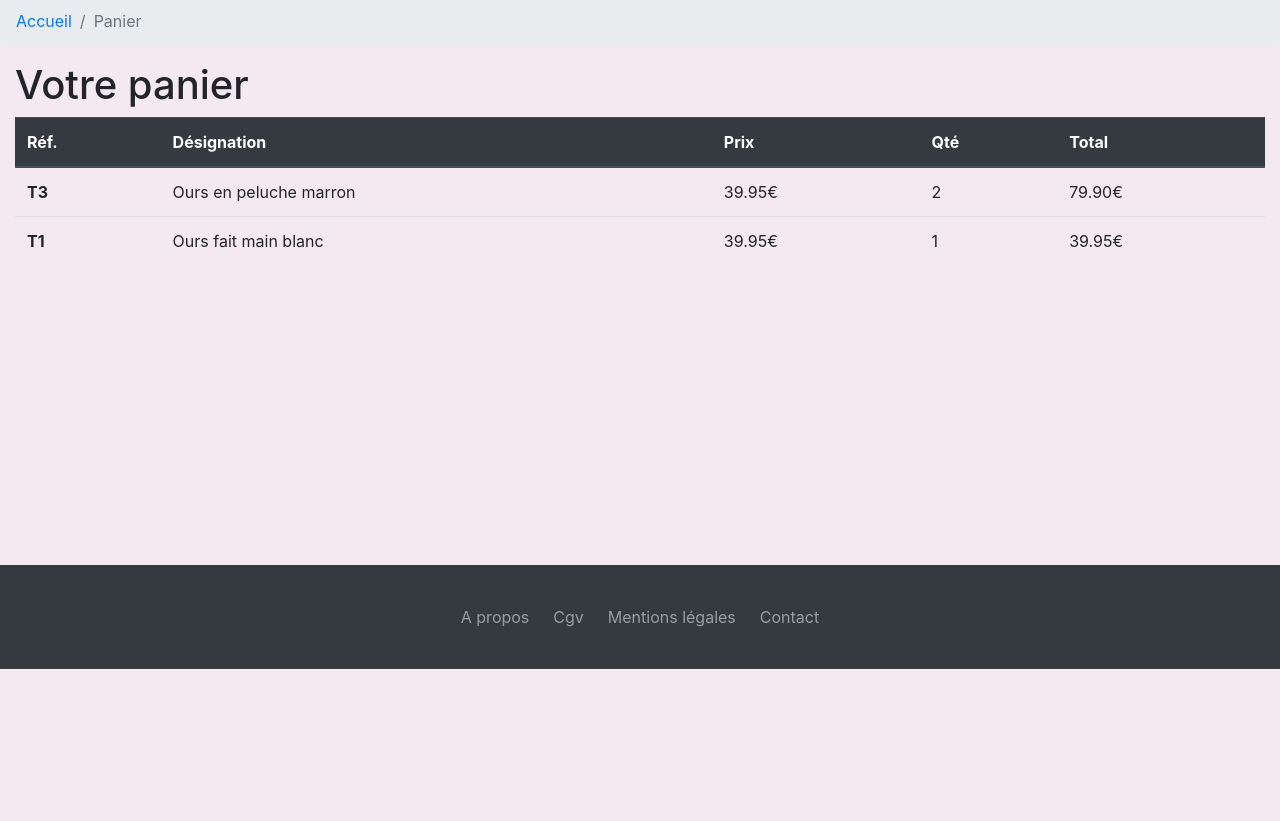
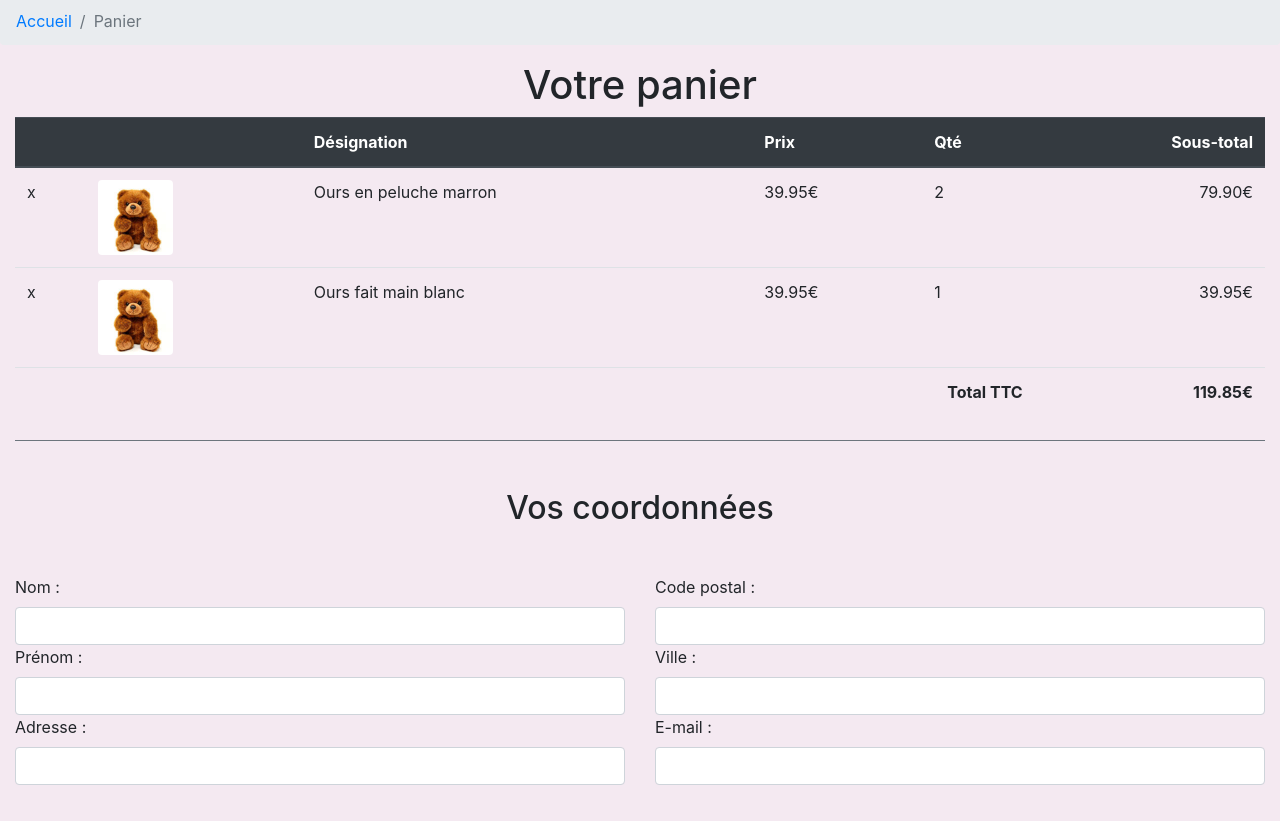
Before and after one commit to Blacktrend/DidierAzibert_5_30032021, a website: page docs/cart.html in a window 1280 px wide. Shown: the part 131-952 px from the top of the page. Before the commit the page ends 800 px from the top, so only its background shows below. Drawn offline with nearby package versions, Linux system fonts and the light colour scheme.

Commit message:
wip html-css

```diff
--- a/docs/cart.html
+++ b/docs/cart.html
@@ -79,40 +79,80 @@
             <section class="container-xl">
                 <div class="row">
                     <div class="col">
-                        <h1>Votre panier</h1>
-                        <table class="table">
+                        <h1 class="text-center">Votre panier</h1>
+                        <table class="table table-responsive-sm">
                             <thead class="thead-dark bg-dark">
                             <tr>
-                                <th scope="col">Réf.</th>
+                                <th scope="col">&nbsp;</th>
+                                <th scope="col">&nbsp;</th>
                                 <th scope="col">Désignation</th>
                                 <th scope="col">Prix</th>
                                 <th scope="col">Qté</th>
-                                <th scope="col">Total</th>
+                                <th scope="col" class="text-right">Sous-total</th>
                             </tr>
                             </thead>
                             <tbody>
                             <tr>
-                                <th scope="row">T3</th>
+                                <td>x</td>
+                                <td>
+                                    <img src="img/teddy_1_thumbnail.jpg" class="product__img--thumbnail rounded" alt="Nom produit - ours en peluche fait main" title="Nom produit - ours en peluche fait main" width="75" height="75"/>
+                                </td>
                                 <td>Ours en peluche marron</td>
                                 <td>39.95€</td>
                                 <td>2</td>
-                                <td>79.90€</td>
+                                <td class="text-right">79.90€</td>
                             </tr>
                             <tr>
-                                <th scope="row">T1</th>
+                                <td>x</td>
+                                <td>
+                                    <img src="img/teddy_1_thumbnail.jpg" class="product__img--thumbnail rounded" alt="Nom produit - ours en peluche fait main" title="Nom produit - ours en peluche fait main" width="75" height="75"/>
+                                </td>
                                 <td>Ours fait main blanc</td>
                                 <td>39.95€</td>
                                 <td>1</td>
-                                <td>39.95€</td>
+                                <td class="text-right">39.95€</td>
                             </tr>
                             </tbody>
+                            <tfoot>
+                            <tr class="">
+                                <th colspan="5" scope="row" class="text-right">Total TTC</th>
+                                <td class="text-right font-weight-bold">119.85€</td>
+                            </tr>
+                            </tfoot>
                         </table>
                     </div>
                 </div>
             </section>
             <section class="container-xl">
-                <div>
+                <div class="row">
+                    <div class="col">
+                        <div class="dropdown-divider border-secondary"></div>
+                        <h2 class="text-center mt-5">Vos coordonnées</h2>
+                        <form action="" method="post" class="my-5">
+                            <div class="row">
+                                <fieldset class="form-group col-sm-6">
+                                    <label for="lastName">Nom&nbsp;:</label>
+                                    <input class="form-control" type="text" id="lastName" required/>
+                                    <label for="firstName">Prénom&nbsp;:</label>
+                                    <input class="form-control" type="text" id="firstName" required/>
+                                    <label for="address">Adresse&nbsp;:</label>
+                                    <input class="form-control" type="text" id="address" required/>
+                                </fieldset>
 
+                                <fieldset class="form-group col-sm-6">
+                                    <label for="cp">Code postal&nbsp;:</label>
+                                    <input class="form-control" type="text" id="cp" inputmode="numeric" maxlength="5"/>
+                                    <label for="city">Ville&nbsp;:</label>
+                                    <input class="form-control" type="text" id="city" required/>
+                                    <label for="email">E-mail&nbsp;:</label>
+                                    <input class="form-control" type="email" id="email" required/>
+                                </fieldset>
+                            </div>
+                            <div class="row justify-content-center mt-5">
+                                <button class="btn btn-primary px-5 py-3 text-uppercase font-weight-bold" type="submit" name="Commander" value="">Commander</button>
+                            </div>
+                        </form>
+                    </div>
                 </div>
             </section>
         </main>
--- a/scss/2-base/_base.scss
+++ b/scss/2-base/_base.scss
@@ -8,4 +8,14 @@ body {
 
 .product__img {
   max-width: 690px;
+  max-height: 445px;
+  object-fit: cover;
 };
+.product__img--thumbnail {
+  max-width: 75px;
+  object-fit: cover;
+}
+
+#qty {
+  width: 65px;
+}
```
Also changed, not shown: docs/product.html (+10 -8 lines), docs/css/style.css, docs/img/teddy_1.jpg (added), docs/img/teddy_1_thumbnail.jpg (added), 1 other file.
